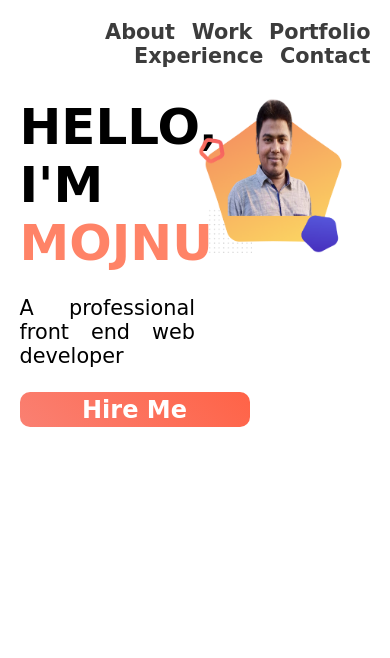
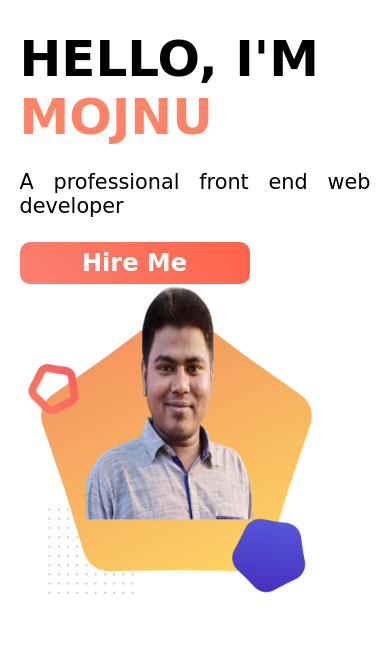
Before and after one commit to coderMojnu/my-personal-website, a plain HTML site: page index.html in a window 390 px wide. Shown: the top 658 px of the page. Drawn offline with Linux system fonts and the light colour scheme.

Commit message:
change photo

```diff
--- a/css/style.css
+++ b/css/style.css
@@ -169,3 +169,20 @@ footer img {
     width: 50px;
     height: 50px;
 }
+/*RESPONSIVE DESIGN*/
+@media (max-width: 764px){
+    .half-width {
+        width: 100%;
+    }
+    .order-1 {
+        order: 0;
+        width: 100%;
+    }
+    .order-2 {
+        order: 1;
+        width: 100%;
+    }
+    ul {
+        display: none;
+    }
+}
--- a/index.html
+++ b/index.html
@@ -21,14 +21,14 @@
         </div>
     </div>
     <section class="intro-area">
-        <div class="half-width">
+        <div class="half-width order-2">
             <h1 class="uppercase">Hello, I'm <br /><span class="tomato-color">Mojnu</span></h1>
             <br />
             <p>A professional front end web developer</p>
             <br />
             <a href="#" class="link-button">Hire Me</a>
         </div>
-        <div class="half-width">
+        <div class="half-width order-1">
             <img src="img/profile-1.png" alt="My Awseome Photo">
         </div>
     </section>
@@ -66,16 +66,18 @@
     </section>
     <section class="experience-area" id="experience">
         <h2 class="experience-word">Experience</h2>
-        <br/>
+        <br />
         <div class="half-width" id="box-1">
             <h2>Front end web Developer</h2>
             <h3 class="orange-highlight">2021-Present | honestschool</h3>
-            <p>There is no one to offer me a job. But I have front end web development skills. So I myself made <span class="orange-highlight">honestschool</span> website and started my web development Career.</p>
+            <p>There is no one to offer me a job. But I have front end web development skills. So I myself made <span
+                    class="orange-highlight">honestschool</span> website and started my web development Career.</p>
         </div>
         <div class="half-width" id="box-2">
             <h2>Tutor</h2>
             <h3 class="orange-highlight">2017-Present | Science Home Tutor</h3>
-            <p>I work as a home Tutor to manage my educational expenses. I teach SSC physics and Chemistry subject very professionally. You can also hire me as a home tutor.</p>
+            <p>I work as a home Tutor to manage my educational expenses. I teach SSC physics and Chemistry subject very
+                professionally. You can also hire me as a home tutor.</p>
         </div>
     </section>
     <section class="chat-area" id="contact">
```
Also changed, not shown: img/profile-2.png.
